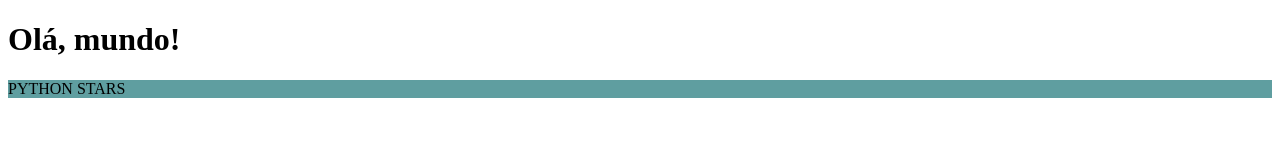
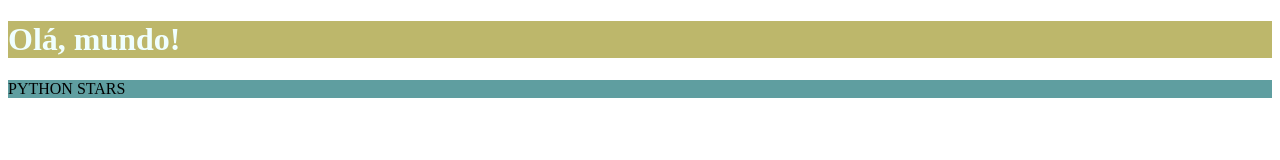
Before and after one commit to MandaTiago/exercics_em_python, a plain HTML site: page site-exemplo/index.html in a window 1280 px wide. Drawn offline with Linux system fonts and the light colour scheme.

Commit message:
atualizei style do h1

```diff
--- a/site-exemplo/index.html
+++ b/site-exemplo/index.html
@@ -4,8 +4,12 @@
     <meta charset="UTF-8">
     <meta http-equiv="X-UA-Compatible" content="IE=edge">
     <meta name="viewport" content="width=device-width, initial-scale=1.0">
-    <style> p {
-        color: e, f, r, 20;
+    <style>
+    h1 {
+        background-color: darkkhaki;
+        color: azure;
+    }
+    p {
         background-color: cadetblue;
     }
     </style>
```
